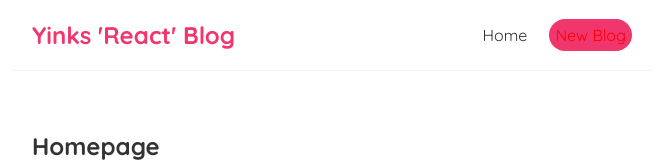
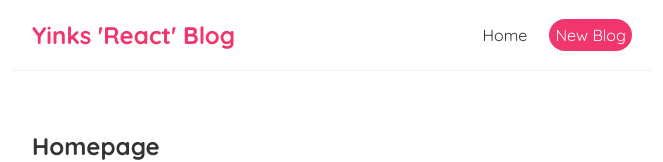
Before and after one commit to asyinka/react-blog, a React (Create React App) app: page / in a window 1280 px wide. Shown: the top 162 px of the page, without its empty margins (308-971 px from the left). Built offline with nearby package versions, Linux system fonts and the light colour scheme.

Commit message:
change color

```diff
--- a/src/NavBar.js
+++ b/src/NavBar.js
@@ -7,7 +7,7 @@ const NavBar = () => {
         <a
           href="/create"
           style={{
-            color: "red",
+            color: "white",
             backgroundColor: "#f1356d",
             borderRadius: "20px",
           }}
```
